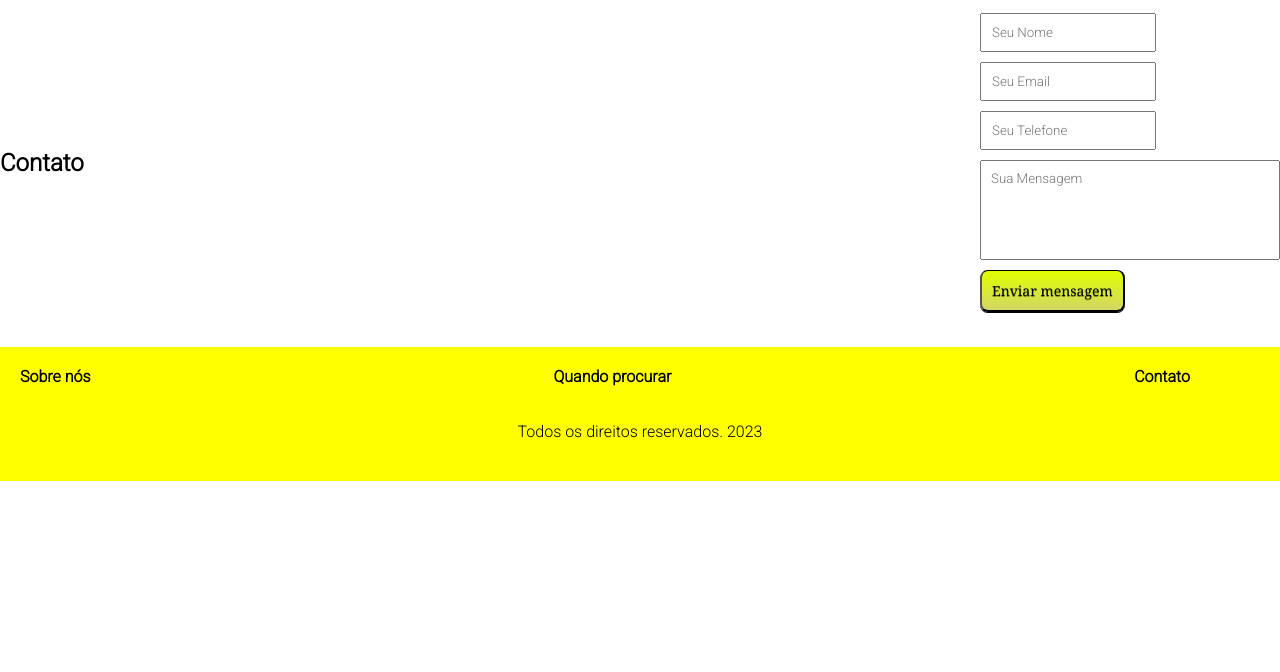
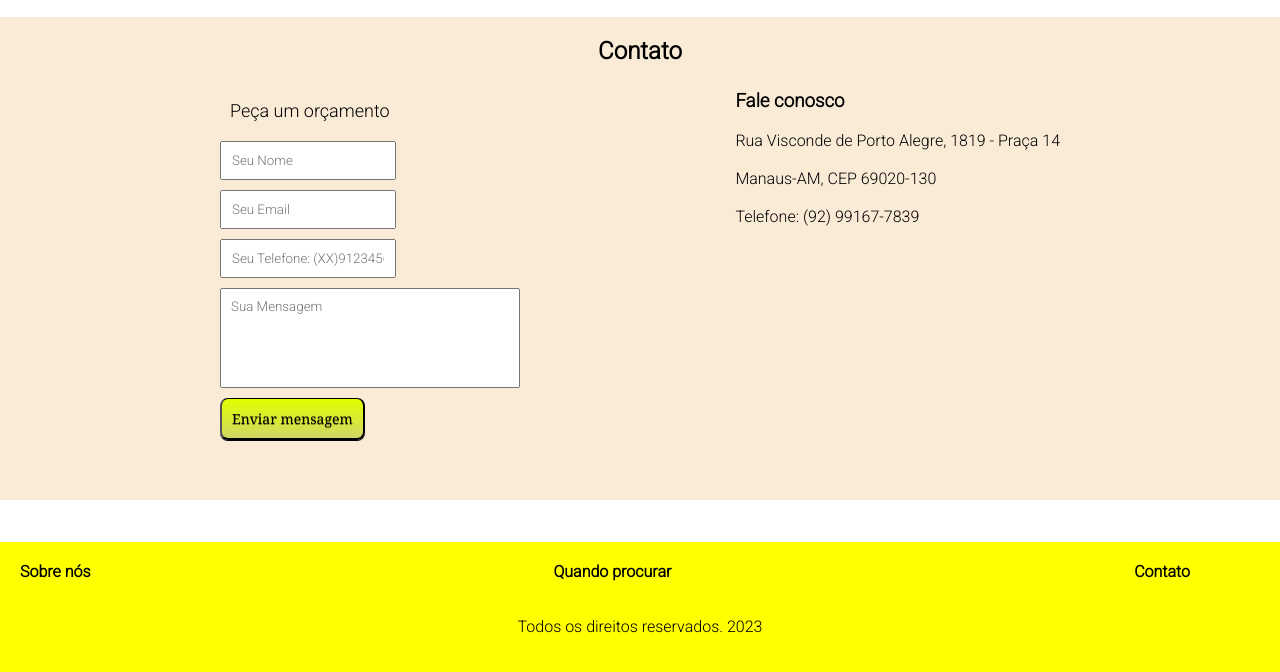
Before and after one commit to Andlonely/ebac-engenheiro-front-end, a plain HTML site: page Projeto 1/contato.html in a window 1280 px wide. Shown: the part 124-796 px from the top of the page. Drawn offline with Linux system fonts and the light colour scheme.

Commit message:
fix footer and contato margins and paddings

```diff
--- a/Projeto 1/contato.html
+++ b/Projeto 1/contato.html
@@ -31,20 +31,30 @@
             </nav>
         </div>
     </header>
+    <div id="contacts" class="container">
+        <div class="title">
+            <h2>Contato</h2>
+        </div>
+        <div class="conteudo">
             <section id="contato">
-        <div class="container">
-            <h2>Contato</h2>
                 <div class="forms">
                     <form>
-                    <input type="text" placeholder="Seu Nome">
+                        <label for="tonome">Peça um orçamento</label>
+                        <input id="nome" maxlength="30" type="text" placeholder="Seu Nome">
                         <input type="email" placeholder="Seu Email">
-                    <input type="tel" placeholder="Seu Telefone">
-                    <textarea placeholder="Sua Mensagem"></textarea>
+                        <input type="tel" id="telefone" maxlength="14" placeholder="Seu Telefone: (XX)912345678">
+                        <textarea maxlength="500" placeholder="Sua Mensagem"></textarea>
                         <button type="submit">Enviar mensagem</button>
                     </form>
                 </div>
+            </section>
+            <section id="faleconosco">
+                <h3>Fale conosco</h3><br>
+                <p>Rua Visconde de Porto Alegre, 1819 - Praça 14<br><br>Manaus-AM, CEP 69020-130</p><br>
+                <p>Telefone: (92) 99167-7839</p>
+            </section>
         </div>
-    </section>
+    </div>
     <footer>
         <div class="container">
             <div class="navbarfooter">
--- a/Projeto 1/style.css
+++ b/Projeto 1/style.css
@@ -187,7 +187,7 @@ main {
 }
 
 footer {
-    margin-top: 20px;
+    margin-top: auto;
     padding: 20px;
 }
 
@@ -197,6 +197,8 @@ label{
 
 #contacts{
     display: block;
+    margin-top: 20px;
+    margin-bottom: 20px;
 }
 
 #contacts .title{
```
Also changed, not shown: Projeto 1/index.html (+2 -3 lines). Lines whose indentation alone changed are shown as unchanged.
